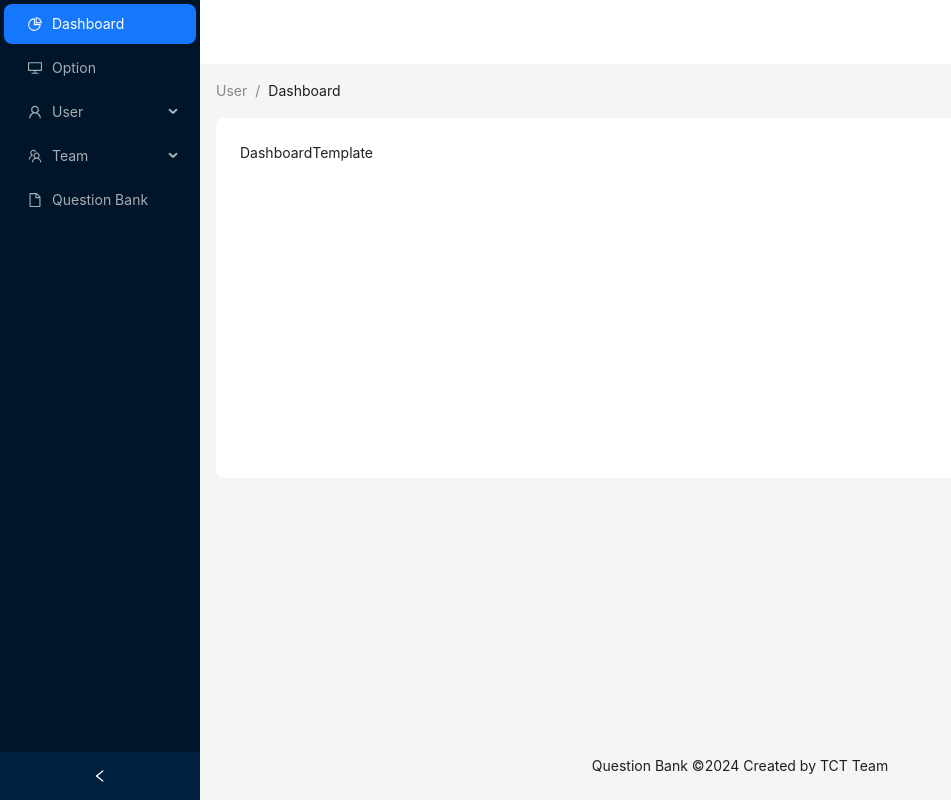
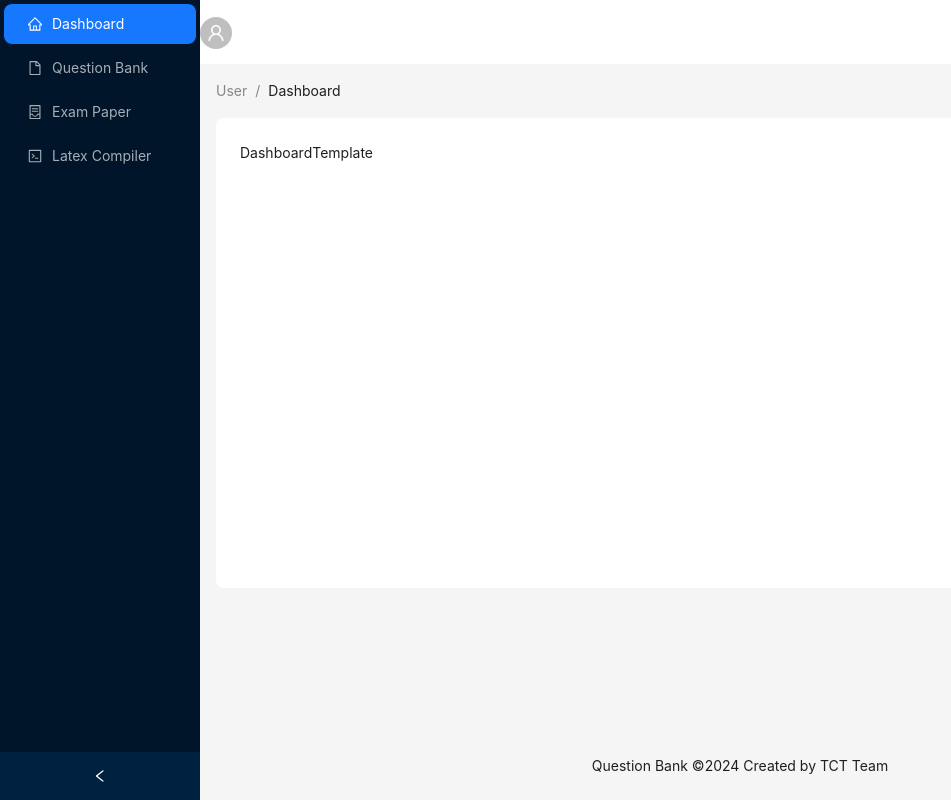
Before and after one commit to CSE-Tech-HCMUT/cse-question-bank, a React (Vite) app in the folder client/: page / in a window 1280 px wide. Shown: the whole page, without its empty margins (0-951 px from the left). Built offline with nearby package versions, Linux system fonts and the light colour scheme.

Commit message:
add basic template compile latex

```diff
--- a/client/package.json
+++ b/client/package.json
@@ -17,6 +17,7 @@
     "antd": "^5.19.1",
     "axios": "^1.7.5",
     "react": "^18.3.1",
+    "react-ace": "^12.0.0",
     "react-dom": "^18.3.1",
     "react-redux": "^9.1.2",
     "react-router-dom": "^6.26.1",
--- a/client/src/const/path.ts
+++ b/client/src/const/path.ts
@@ -2,4 +2,5 @@ export const PATH = {
   LOGIN: '/login',
   DASHBOARD: '/',
   QUESTION_BANK: '/question-bank',
+  LATEX_COMPILER: '/latex-compiler'
 }
--- a/client/src/layouts/MainLayout.tsx
+++ b/client/src/layouts/MainLayout.tsx
@@ -1,11 +1,11 @@
-import { MenuProps } from "antd";
+import { Avatar, MenuProps } from "antd";
 import React, { useCallback, useState } from "react"
 import {
-  DesktopOutlined,
+  ContainerOutlined,
   FileOutlined,
-  PieChartOutlined,
-  TeamOutlined,
-  UserOutlined,
+  HomeOutlined,
+  CodeOutlined,
+  UserOutlined
 } from '@ant-design/icons';
 import { Breadcrumb, Layout, Menu, theme } from 'antd';
 import { Outlet, useNavigate } from "react-router-dom";
@@ -30,15 +30,10 @@ const getItem = (
 }
 
 const items: MenuItem[] = [
-  getItem('Dashboard', '1', <PieChartOutlined />),
-  getItem('Option', '2', <DesktopOutlined />),
-  getItem('User', 'sub1', <UserOutlined />, [
-    getItem('Tom', '3'),
-    getItem('Bill', '4'),
-    getItem('Alex', '5'),
-  ]),
-  getItem('Team', 'sub2', <TeamOutlined />, [getItem('Team 1', '6'), getItem('Team 2', '8')]),
-  getItem('Question Bank', '9', <FileOutlined />),
+  getItem('Dashboard', '1', <HomeOutlined />),
+  getItem('Question Bank', '2', <FileOutlined />),
+  getItem('Exam Paper', '3', <ContainerOutlined />),
+  getItem('Latex Compiler', '4', <CodeOutlined />)
 ];
 
 const MainLayout = React.memo(() => {
@@ -58,26 +53,12 @@ const MainLayout = React.memo(() => {
         setTitle('Dashboard');
         break;
       case 2:
-        setTitle('Option');
-        break;
-      case 3:
-        setTitle('Tom');
+        navigate(PATH.QUESTION_BANK);
+        setTitle('Question Bank');
         break;
       case 4:
-        setTitle('Bill');
-        break;
-      case 5:
-        setTitle('Alex');
-        break;
-      case 6:
-        setTitle('Team 1');
-        break;
-      case 8:
-        setTitle('Team 2');
-        break;
-      case 9:
-        navigate(PATH.QUESTION_BANK);
-        setTitle('Question Bank');
+        navigate(PATH.LATEX_COMPILER);
+        setTitle('Latex Compiler');
         break;
       default:
         setTitle('Dashboard');
@@ -88,11 +69,13 @@ const MainLayout = React.memo(() => {
   return (
     <Layout style={{ minHeight: '100vh' }}>
       <Sider collapsible collapsed={collapsed} onCollapse={(value) => setCollapsed(value)}>
-        <div className="demo-logo-vertical" />
+        <div className="demo-logo-vertical"></div>
         <Menu theme="dark" defaultSelectedKeys={['1']} mode="inline" items={items} onClick={handleMenuClick}/>
       </Sider>
       <Layout>
-        <Header style={{ padding: 0, background: colorBgContainer }} />
+        <Header style={{ padding: 0, background: colorBgContainer }} className="flex items-center justify-end">
+          <Avatar icon={<UserOutlined />} className="mr-[24px]"/>
+        </Header>
         <Content style={{ margin: '0 16px' }}>
           <Breadcrumb style={{ margin: '16px 0' }}>
             <Breadcrumb.Item>User</Breadcrumb.Item>
@@ -101,7 +84,7 @@ const MainLayout = React.memo(() => {
           <div
             style={{
               padding: 24,
-              minHeight: 360,
+              minHeight: 470,
               background: colorBgContainer,
               borderRadius: borderRadiusLG,
             }}
--- /dev/null
+++ b/client/src/pages/LatexCompiler.tsx
@@ -0,0 +1,9 @@
+import LatexCompilerTemplate from "../templates/LatexCompilerTemplate"
+
+export const LatexCompiler = () => {
+  return (
+    <LatexCompilerTemplate />
+  )
+}
+
+export default LatexCompiler
--- a/client/src/routes/index.tsx
+++ b/client/src/routes/index.tsx
@@ -2,6 +2,7 @@ import { RouteObject } from 'react-router-dom';
 import MainLayout from '../layouts/MainLayout';
 import { lazy } from 'react';
 import LazyLoad from '../components/LazyLoadProps';
+import LatexCompiler from '../pages/LatexCompiler';
 
 const Dashboard = lazy(() => import('../pages/Dashboard'));
 const QuestionBank = lazy(() => import('../pages/QuestionBank'));
@@ -23,6 +24,12 @@ export const router: RouteObject[] = [
           <QuestionBank />
         </LazyLoad>
       },
+      {
+        path: 'latex-compiler',
+        element: <LazyLoad>
+          <LatexCompiler />
+        </LazyLoad>
+      }
     ]
   }
 ];
--- a/client/src/services/apiInstance.ts
+++ b/client/src/services/apiInstance.ts
@@ -18,3 +18,5 @@ apiInstance.interceptors.response.use(
 apiInstance.get('/longRequest', {
   timeout: 10000
 })
+
+export default apiInstance;
--- /dev/null
+++ b/client/src/services/bankQuestionService.ts
@@ -0,0 +1,6 @@
+import apiInstance from "./apiInstance";
+
+
+export const bankQuestionService = {
+  // getAllBankQuestions: () => apiInstance.get
+}
--- /dev/null
+++ b/client/src/services/latexCompilerService.ts
@@ -0,0 +1,6 @@
+import { InputLatex } from "../types/compileLatex";
+import apiInstance from "./apiInstance";
+
+export const latexCompilerService = {
+  getPDFFile: (payload: InputLatex) => apiInstance.post('/compile-latex', payload)
+}
--- /dev/null
+++ b/client/src/templates/LatexCompilerTemplate.tsx
@@ -0,0 +1,49 @@
+import { Col, Row } from "antd"
+import AceEditor from "react-ace";
+
+import "ace-builds/src-noconflict/mode-latex";
+import "ace-builds/src-noconflict/mode-text";
+import "ace-builds/src-noconflict/theme-github";
+import "ace-builds/src-noconflict/ext-language_tools";
+
+import "ace-builds/src-noconflict/mode-text";
+
+export const LatexCompilerTemplate = () => {
+  return (
+    <>
+      <Row>
+        <Col span={12}>
+        <h2 className="mb-4">Code Editor</h2>
+        <AceEditor
+          placeholder="Question"
+          mode="latex"
+          theme="monokai"
+          name="blah2"
+          fontSize={14}
+          lineHeight={19}
+          showPrintMargin={true}
+          showGutter={true}
+          highlightActiveLine={true}
+          value={``}
+          setOptions={{
+          enableBasicAutocompletion: false,
+          enableLiveAutocompletion: false,
+          enableSnippets: false,
+          showLineNumbers: true,
+          tabSize: 2,
+          }}
+        />
+        </Col>
+        <Col span={12}>
+          <div className="header">
+            <h2 className="mb-4">Recompile</h2>
+
+          </div>
+
+        </Col>
+      </Row>
+    </>
+  )
+}
+
+export default LatexCompilerTemplate
--- /dev/null
+++ b/client/src/types/compileLatex.d.ts
@@ -0,0 +1,3 @@
+export type InputLatex = {
+  latex_content: string;
+}
```
Also changed, not shown: client/src/assets/image/logo.png (added), client/src/services/userService.ts (deleted), 1 other file (tests, documents, lock files or other folders).
